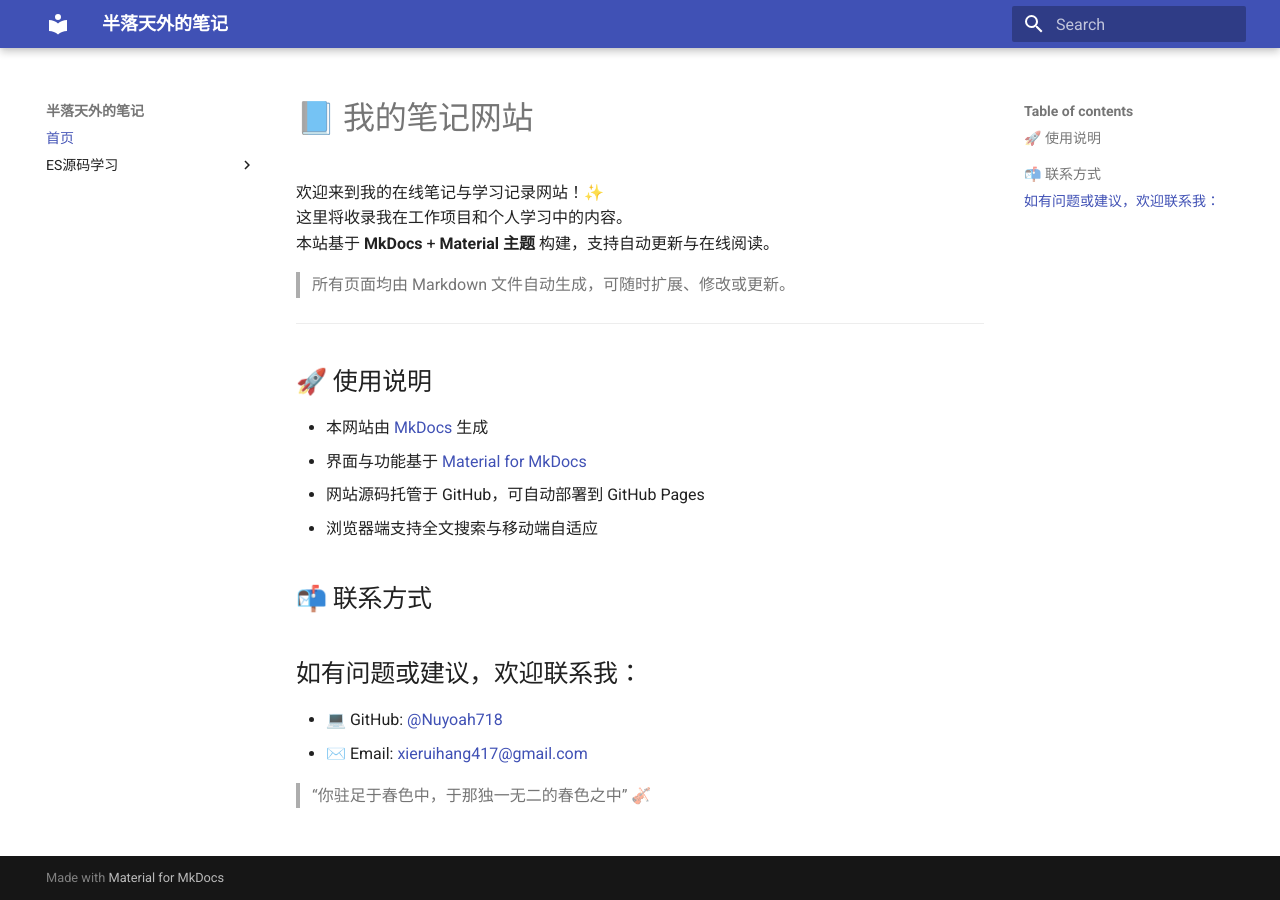
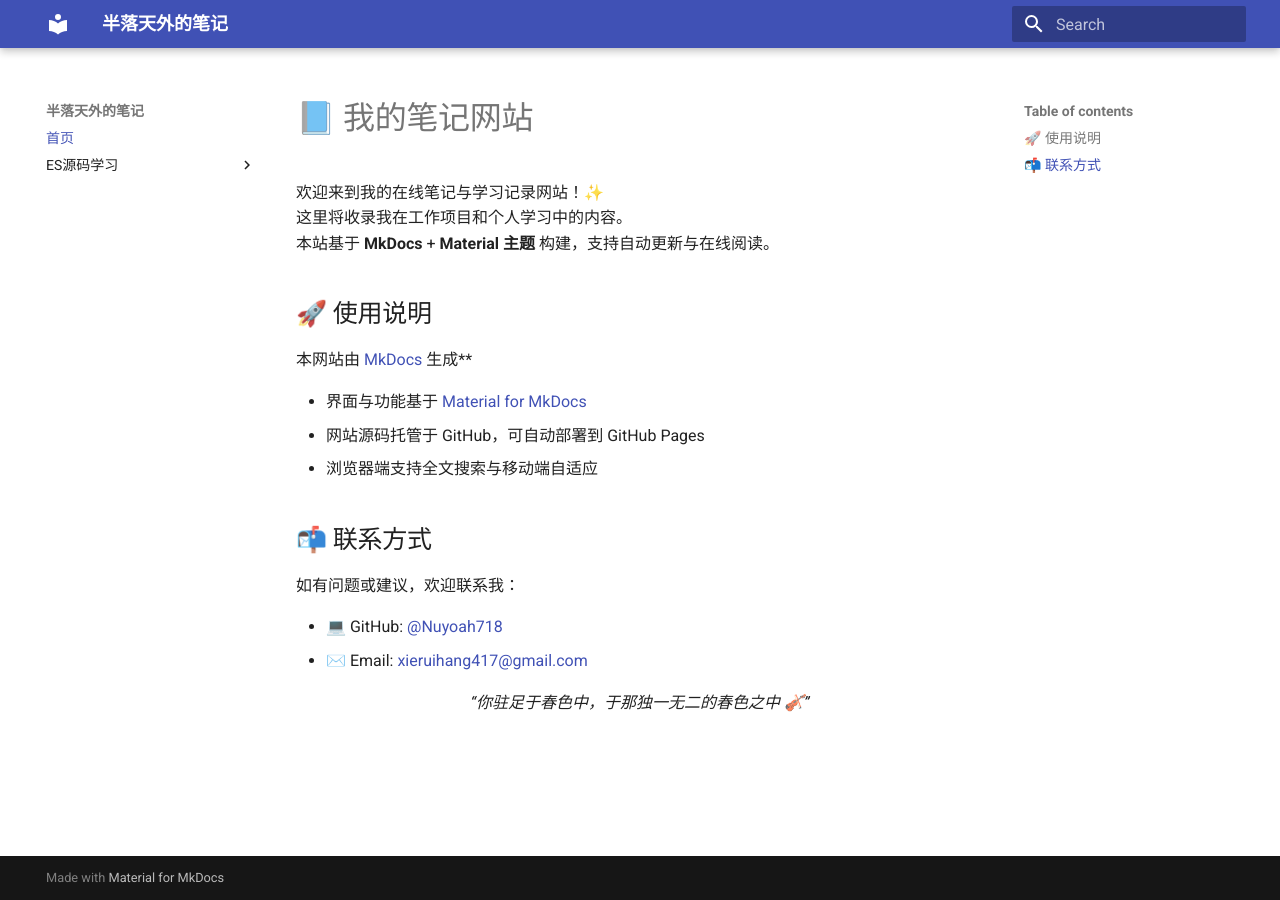
Before and after one commit to Nuyoah718/MyMkDocsSite, an MkDocs documentation site: the page built from docs/index.md, in a window 1280 px wide. Built offline with MkDocs 1.6.1 and Material for MkDocs 9.7.7, drawn with Linux system fonts in a browser that asks for light colours.

Commit message:
优化主页格式

```diff
--- a/docs/index.md
+++ b/docs/index.md
@@ -4,28 +4,29 @@
 这里将收录我在工作项目和个人学习中的内容。
 本站基于 **MkDocs** + **Material 主题** 构建，支持自动更新与在线阅读。
 
-> 所有页面均由 Markdown 文件自动生成，可随时扩展、修改或更新。
 
-
-
----
 
 ## 🚀 使用说明
 
-- 本网站由 [MkDocs](https://www.mkdocs.org/) 生成
+本网站由 [MkDocs](https://www.mkdocs.org/) 生成**
+
 - 界面与功能基于 [Material for MkDocs](https://squidfunk.github.io/mkdocs-material/)
 - 网站源码托管于 GitHub，可自动部署到 GitHub Pages
 - 浏览器端支持全文搜索与移动端自适应
 
-##
+
+
+
 
 ## 📬 联系方式
 
-## 如有问题或建议，欢迎联系我：
+如有问题或建议，欢迎联系我：
 
 - 💻 GitHub: [@Nuyoah718](https://github.com/Nuyoah718)
 - ✉️ Email: [xieruihang417@gmail.com](xieruihang417@gmail.com)
 
 
 
-> “你驻足于春色中，于那独一无二的春色之中” 🎻
+
+
+<p align="center"><em>“你驻足于春色中，于那独一无二的春色之中  🎻”</em></p>
```
